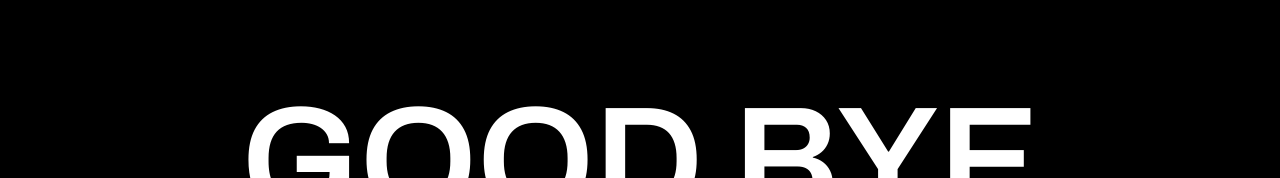
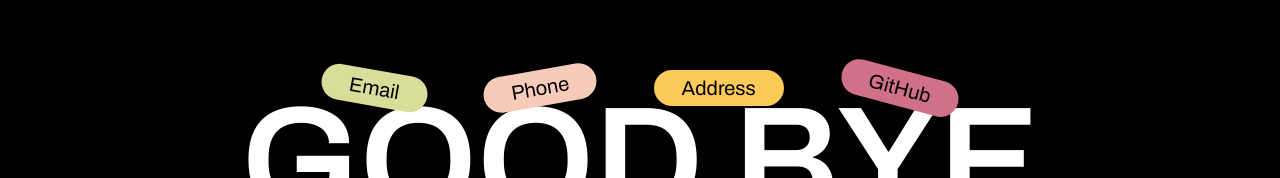
Before and after one commit to knwpound/knwpound-portfolio, a Next.js app: page / in a window 1280 px wide. Shown: the part 4142-4320 px from the top of the page. Built offline with nearby package versions, Linux system fonts and the light colour scheme.

Commit message:
Update Footer.tsx

```diff
--- a/src/components/Footer.tsx
+++ b/src/components/Footer.tsx
@@ -1,14 +1,9 @@
 "use client";
-import { useEffect } from "react";
-import AOS from "aos";
-import "aos/dist/aos.css";
+
+import { useAOS } from "@/้hooks/useAos";
+
 export function Footer() {
-  useEffect(() => {
-    AOS.init({
-      duration: 1000,
-      once: true,
-    });
-  }, []);
+  useAOS(1000)
   return (
     <div className="h-[50vh] w-full flex flex-col justify-between items-center bg-black">
       <div className="w-full justify-between flex flex-row px-5 py-5">
@@ -17,15 +12,13 @@ export function Footer() {
         </h2>
         <h2 className="text-white font-light text-xl">Hit me up</h2>
       </div>
-      <div className="relative w-fit flex flex-col items-center -space-y-15">
+      <div className="w-fit flex flex-col items-center space-y-[-60px]">
         <div
           className="w-full px-20 flex flex-row justify-between z-20"
-          data-aos="fade-down"
         >
           <p
             className="inline-block px-7 py-1 text-xl text-black bg-[#D8DE99] rounded-full
-        rotate-10"
-          >
+        rotate-10">
             Email
           </p>
           <p
```
